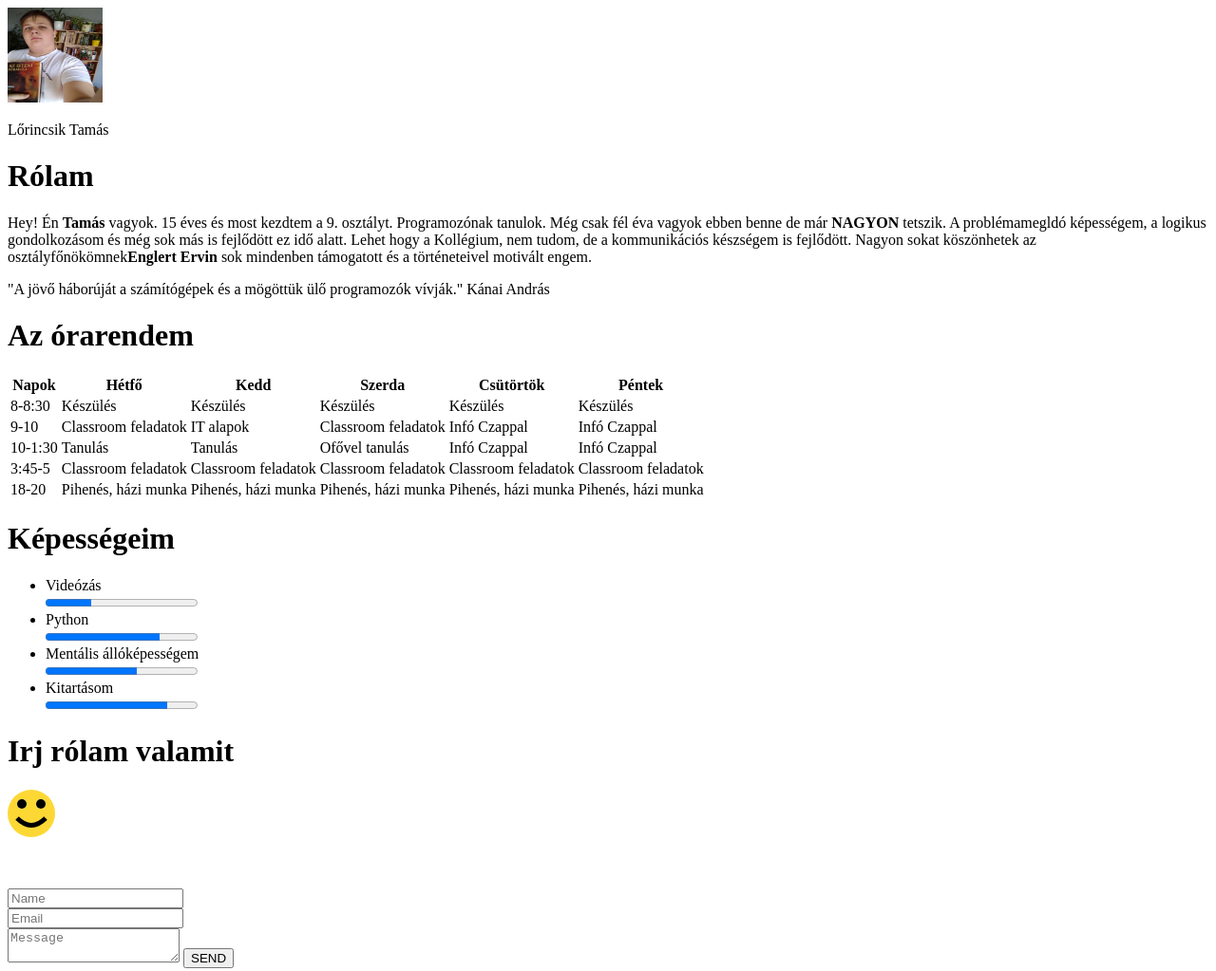
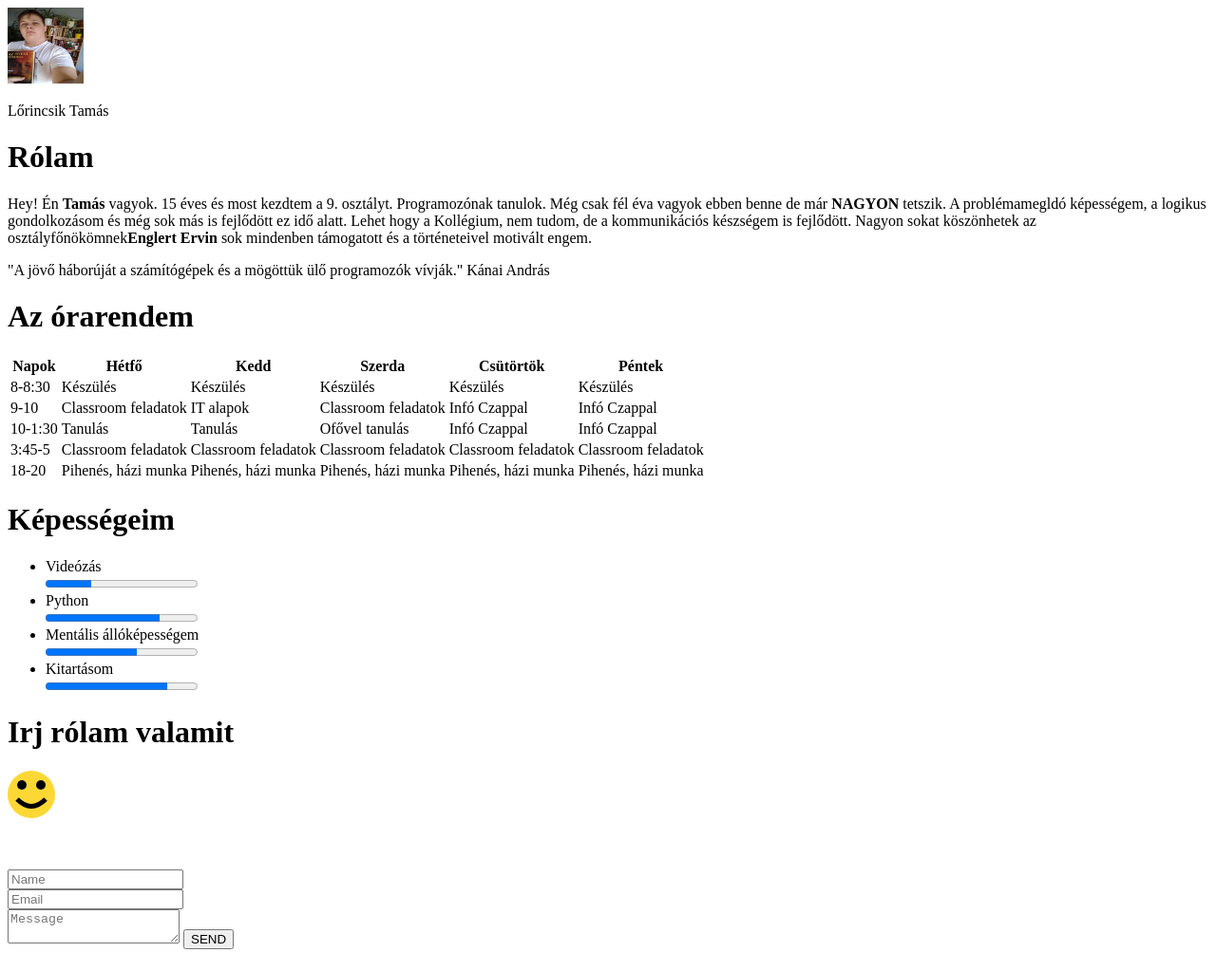
Before and after one commit to Tamas9c/HS, a plain HTML site: page index.html in a window 1280 px wide. Shown: the whole page at 95% size. Drawn offline with Linux system fonts and the light colour scheme.

Commit message:
Update index.html

```diff
--- a/index.html
+++ b/index.html
@@ -7,7 +7,7 @@
     <body>
 
         <div id="header" class="section">
-            <img alt="" class="img-circle" src="Profilkép.jpg" height="100px" width="100px">
+            <img alt="" class="img-circle" src="Profilkép.jpg" height="80px" width="80px">
             <p>Lőrincsik Tamás</p>
         </div>
 
```
